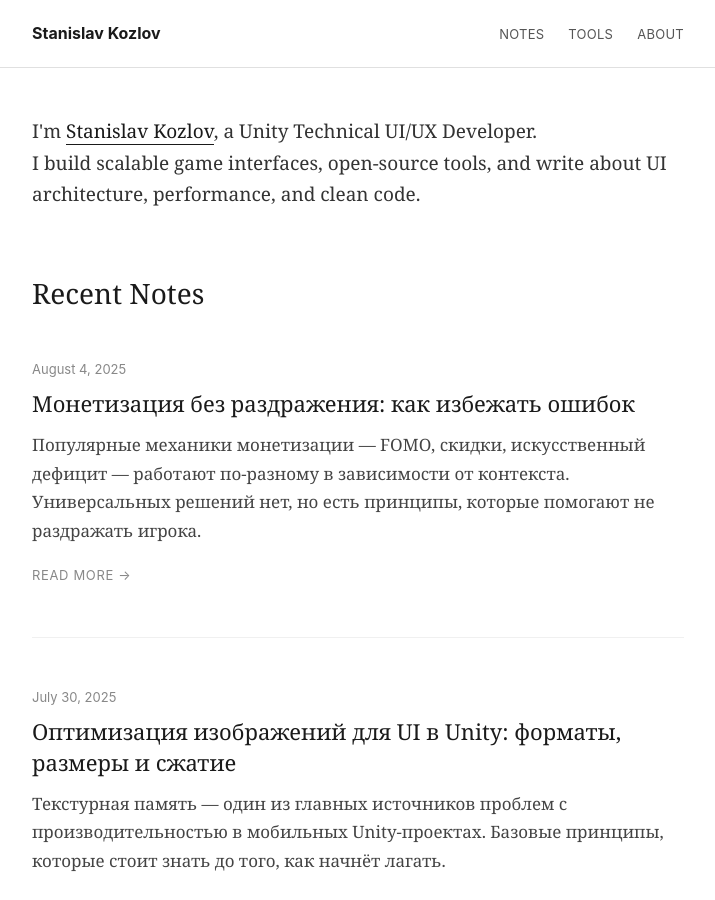
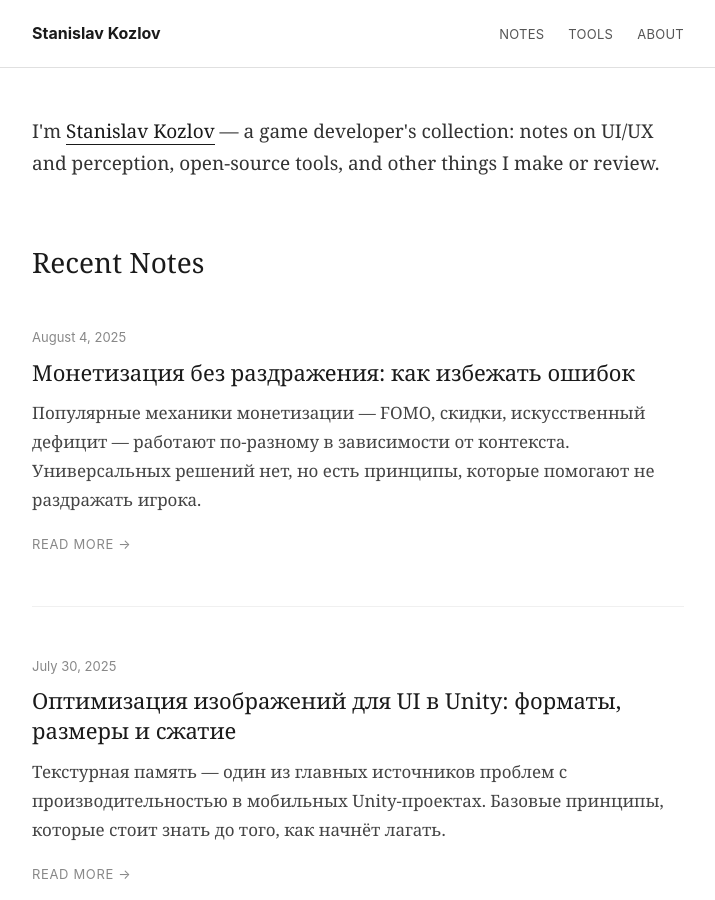
Before and after one commit to LLarean/llarean.github.io, a Jekyll site: the page built from index.html, in a window 1280 px wide and 900 px high. Shown: the whole window, without its empty margins (282-997 px from the left). Built offline with Jekyll 4.4.1, drawn with Linux system fonts in a browser that asks for light colours.

Commit message:
Update home page intro to reflect blog's content scope
Co-Authored-By: Claude Sonnet 4.6 <noreply@anthropic.com>

```diff
--- a/index.html
+++ b/index.html
@@ -4,8 +4,7 @@ title: Home
 ---
 
 <div class="home-intro">
-  <p>I'm <strong>Stanislav Kozlov</strong>, a Unity Technical UI/UX Developer.<br>
-  I build scalable game interfaces, open-source tools, and write about UI architecture, performance, and clean code.</p>
+  <p>I'm <strong>Stanislav Kozlov</strong> — a game developer's collection: notes on UI/UX and perception, open-source tools, and other things I make or review.</p>
 </div>
 
 <h1 class="page-title">Recent Notes</h1>
```
